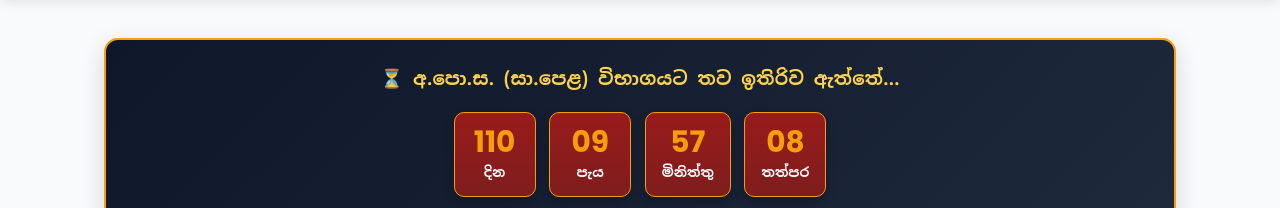
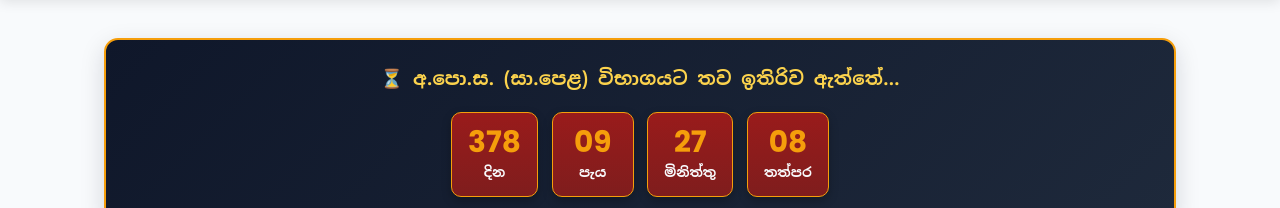
Before and after one commit to roshanmarambage-byte/roshanmarambage-byte.github.io, a plain HTML site: page index.html in a window 1280 px wide. Shown: the part 1180-1388 px from the top of the page. Drawn offline with Linux system fonts and the light colour scheme.

Commit message:
Update index.html

```diff
--- a/index.html
+++ b/index.html
@@ -148,7 +148,7 @@
     <!-- O/L Exam Countdown Script -->
     <script>
         // විභාගය පැවැත්වෙන දිනය සහ වේලාව පහත පරිදි වෙනස් කරගත හැක
-        const examDate = new Date("March 15, 2027 08:30:00").getTime();
+        const examDate = new Date("December 08, 2027 08:00:00").getTime();
 
         const timerInterval = setInterval(function() {
             const now = new Date().getTime();
```
